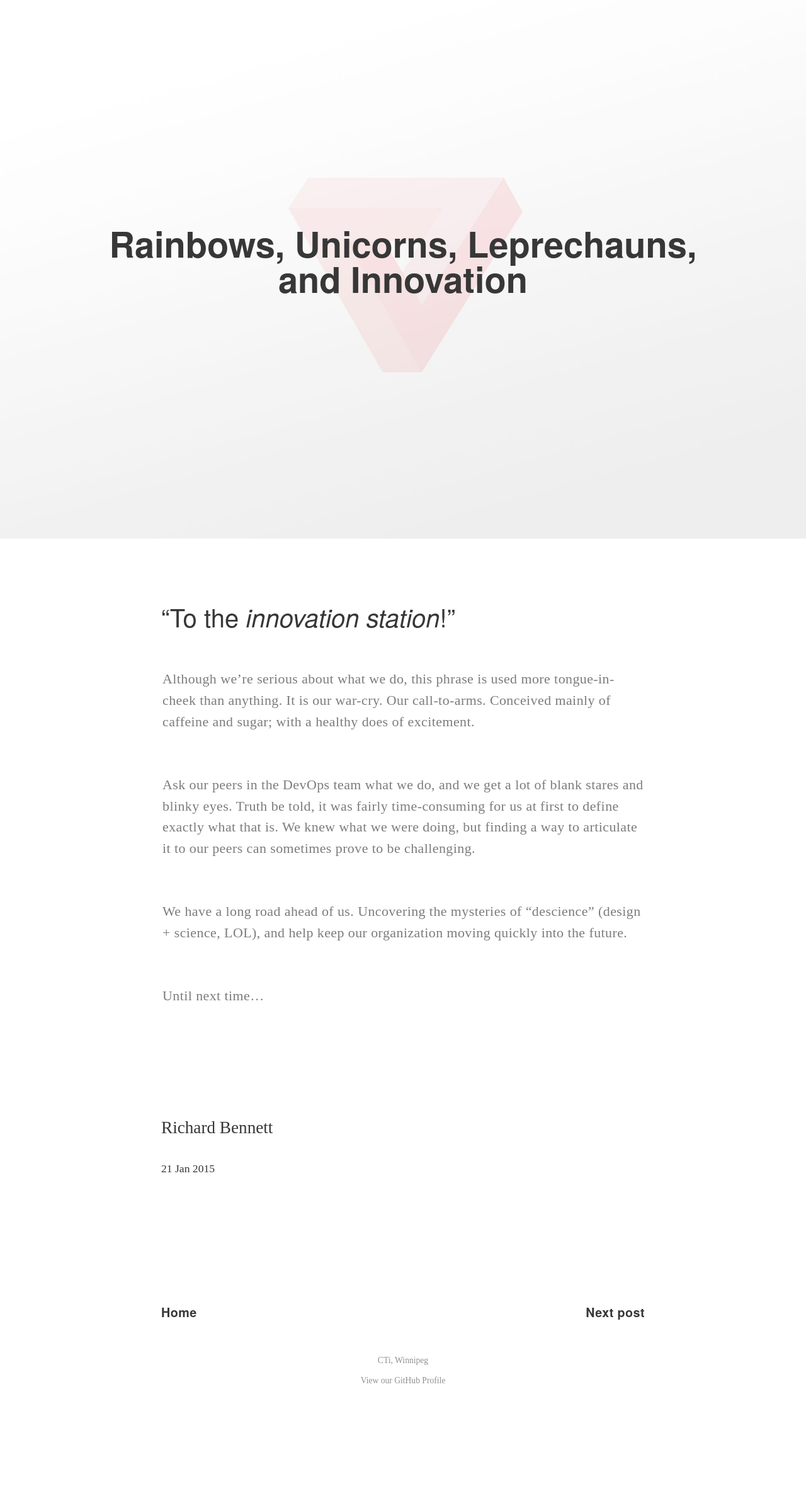
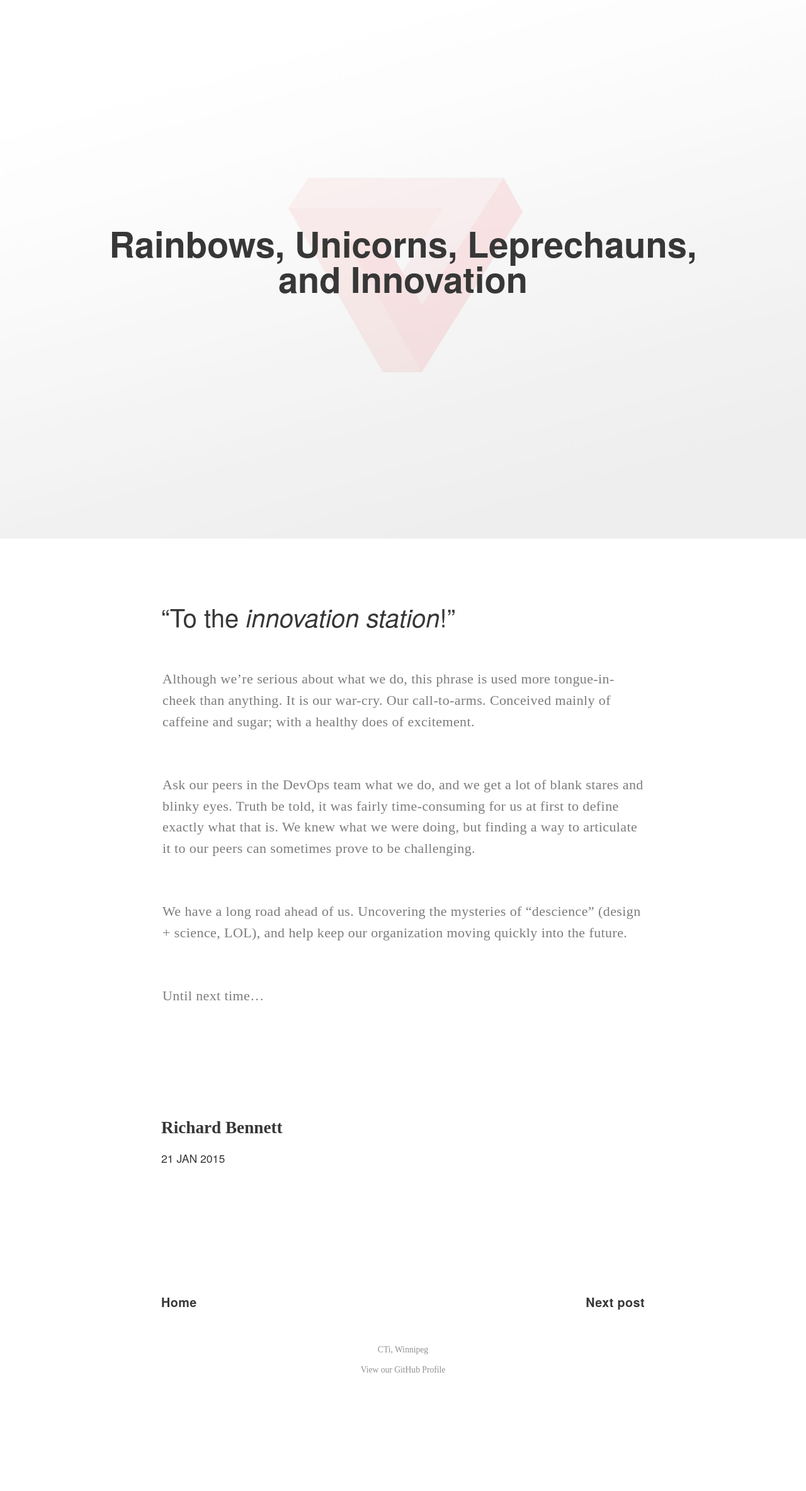
Before and after one commit to CTi-Winnipeg/cti-winnipeg.github.io, a Jekyll site: the page built from _posts/2015-01-21-first-post.md, in a window 1280 px wide. Shown: the whole page at 63% size. Built offline with Jekyll 4.4.1, drawn with Linux system fonts in a browser that asks for light colours.

Commit message:
Meta styles

```diff
--- a/stylesheets/styles.css
+++ b/stylesheets/styles.css
@@ -262,13 +262,17 @@ article.meta {
 
 article.meta .author {
   font-size: 1.7em;
+  font-weight: 700;
   line-height: 1.9em;
-  margin: 1em 10%;
+  margin: 1em 10% 0.4em 10%;
 }
 article.meta .date {
   font-size: 1.1em;
   line-height: 1.35em;
-  margin: 1em 10%;
+  margin: 0em 10% 1em 10%;;
+  font-family: "futura-pt", "HelveticaNeue", "Roboto", sans-serif;
+  font-weight: 300;
+  text-transform: uppercase;
 }
 
 nav.bottom {
```
